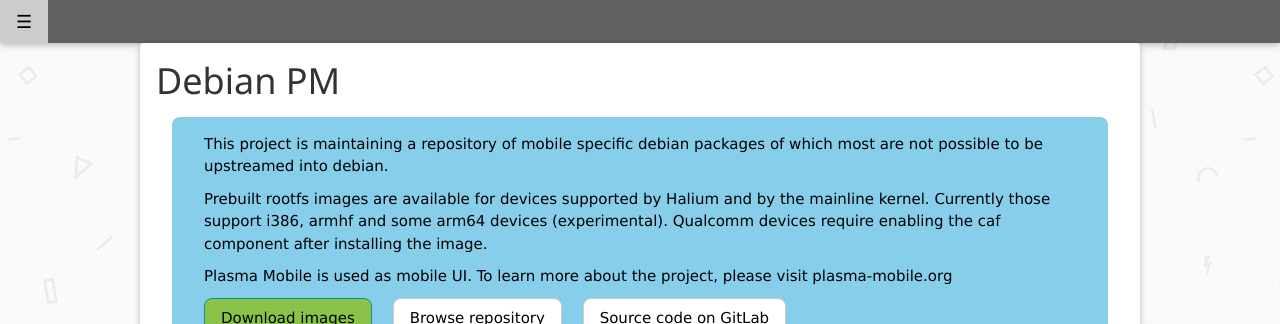
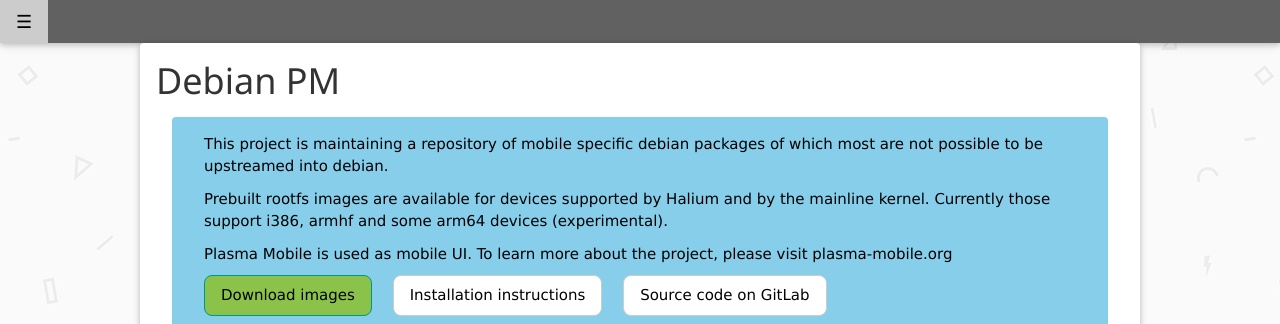
Before and after one commit to jbbgameich/jbbgameich.github.io, a Jekyll site: the page built from debian-pm/index.html, in a window 1280 px wide, cut to the strip 0-324 px from the top of the page. Built offline with Jekyll 4.4.1, drawn with Linux system fonts in a browser that asks for light colours.

Commit message:
Add basic installation instructions

```diff
--- a/Gemfile
+++ b/Gemfile
@@ -21,7 +21,7 @@
 # If you have any plugins, put them here!
 group :jekyll_plugins do
    gem "jekyll-feed", "~> 0.6"
-   gem "jekyll-watch", "~> 2.0.0"
+   gem "jekyll-watch", "~> 2.1.2"
    gem "jekyll-minifier", "~> 0.1"
 end
 
--- a/debian-pm.html
+++ b/debian-pm/index.html
@@ -4,24 +4,24 @@
 permalink: /debian-pm
 ---
 
-<div class="w3-container w3-light-blue w3-round-large w3-margin">
+<div class="w3-container w3-light-blue w3-round w3-margin">
 	<div class="w3-margin">
 		<p>This project is maintaining a repository of mobile specific debian packages of which most are not possible to be upstreamed into debian.</p>
 		<p>
 		Prebuilt rootfs images are available for devices supported by Halium and by the mainline kernel.
-		Currently those support i386, armhf and some arm64 devices (experimental). Qualcomm devices require enabling the caf component after installing the image.
+		Currently those support i386, armhf and some arm64 devices (experimental).
 		</p>
 		<p>Plasma Mobile is used as mobile UI. To learn more about the project, please visit <a href="https://plasma-mobile.org">plasma-mobile.org</p>
 
 		<a class="w3-margin-right w3-button w3-light-green w3-border w3-border-teal w3-round-large" href="https://archive.kaidan.im/debian-pm/images/">Download images</a>
-		<a class="w3-margin-right w3-button w3-white w3-border w3-hover-red w3-round-large" href="https://repo.kaidan.im/debpm">Browse repository</a>
+		<a class="w3-margin-right w3-button w3-white w3-border w3-hover-red w3-round-large" href="/debian-pm/install">Installation instructions</a>
 		<a class="w3-margin-right w3-button w3-white w3-border w3-hover-deep-orange w3-round-large" href="https://gitlab.com/debian-pm">Source code on GitLab</a>
 	</div>
 </div>
 <div>
 	<img src="/img/debian-pm-tablet.jpg" height="400" class="w3-border w3-padding w3-margin" alt="Debian with Plasma Mobile on a i386 tablet">
 	<img src="/img/debian-pm-phone.jpg" height="400" class="w3-border w3-padding w3-margin" alt="Debian with Plasma Mobile on a phone">
-        <img src="/img/debian-pm-phone2.jpg" height="400" class="w3-border w3-padding w3-margin" alt="Debian with Plasma Mobile on a phone">
-        <img src="/img/debian-pm-phone3.jpg" height="400" class="w3-border w3-padding w3-margin" alt="Debian with Plasma Mobile on a phone">
+	<img src="/img/debian-pm-phone2.jpg" height="400" class="w3-border w3-padding w3-margin" alt="Debian with Plasma Mobile on a phone">
+	<img src="/img/debian-pm-phone3.jpg" height="400" class="w3-border w3-padding w3-margin" alt="Debian with Plasma Mobile on a phone">
 	<img src="/img/debian-pm-mainline.jpg" height="400" class="w3-border w3-padding w3-margin" alt="Debian with Plasma Mobile running on a mainline kernel nexus 5">
 </div>
```
Also changed, not shown: debian-pm/install.md (added, +33 -0 lines).
